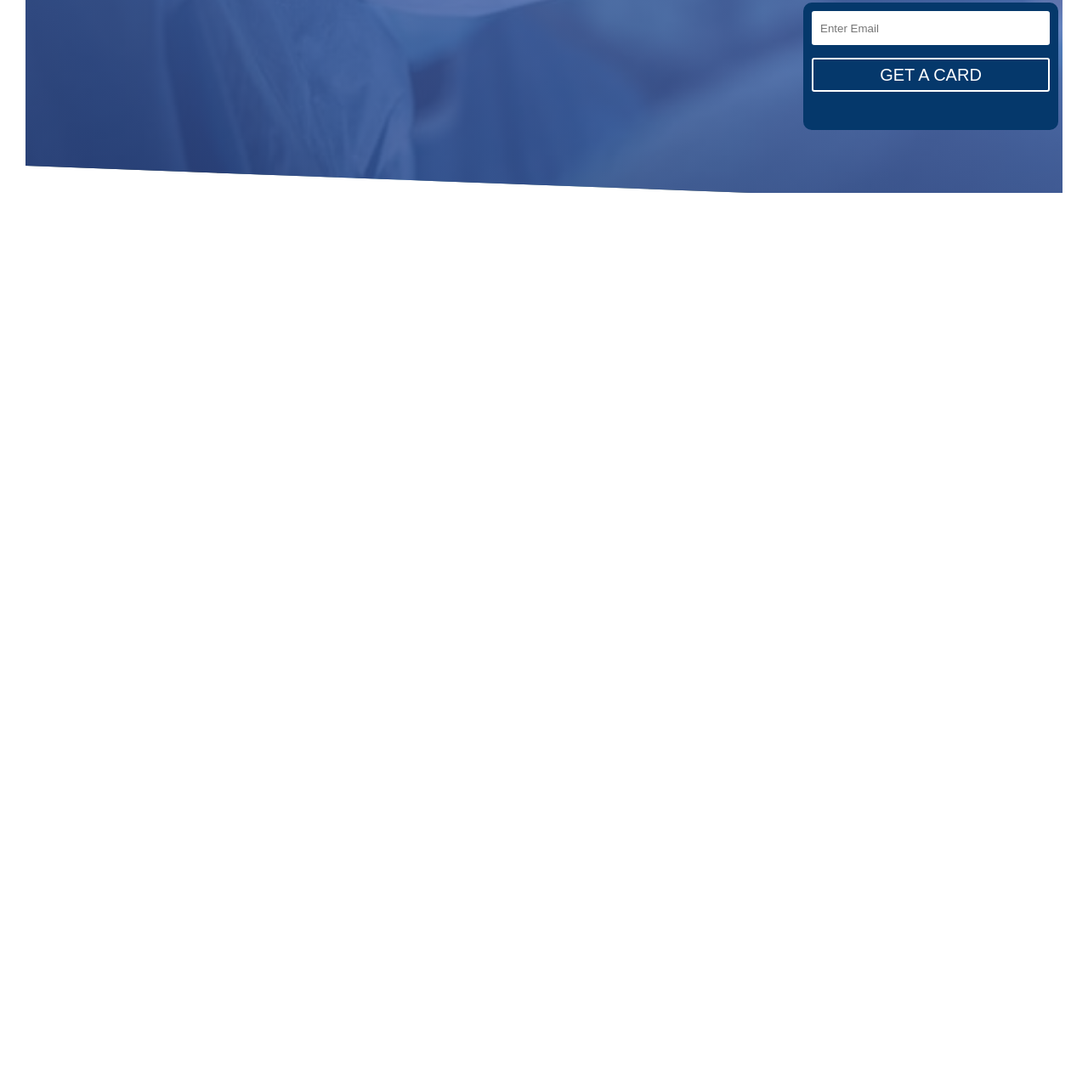
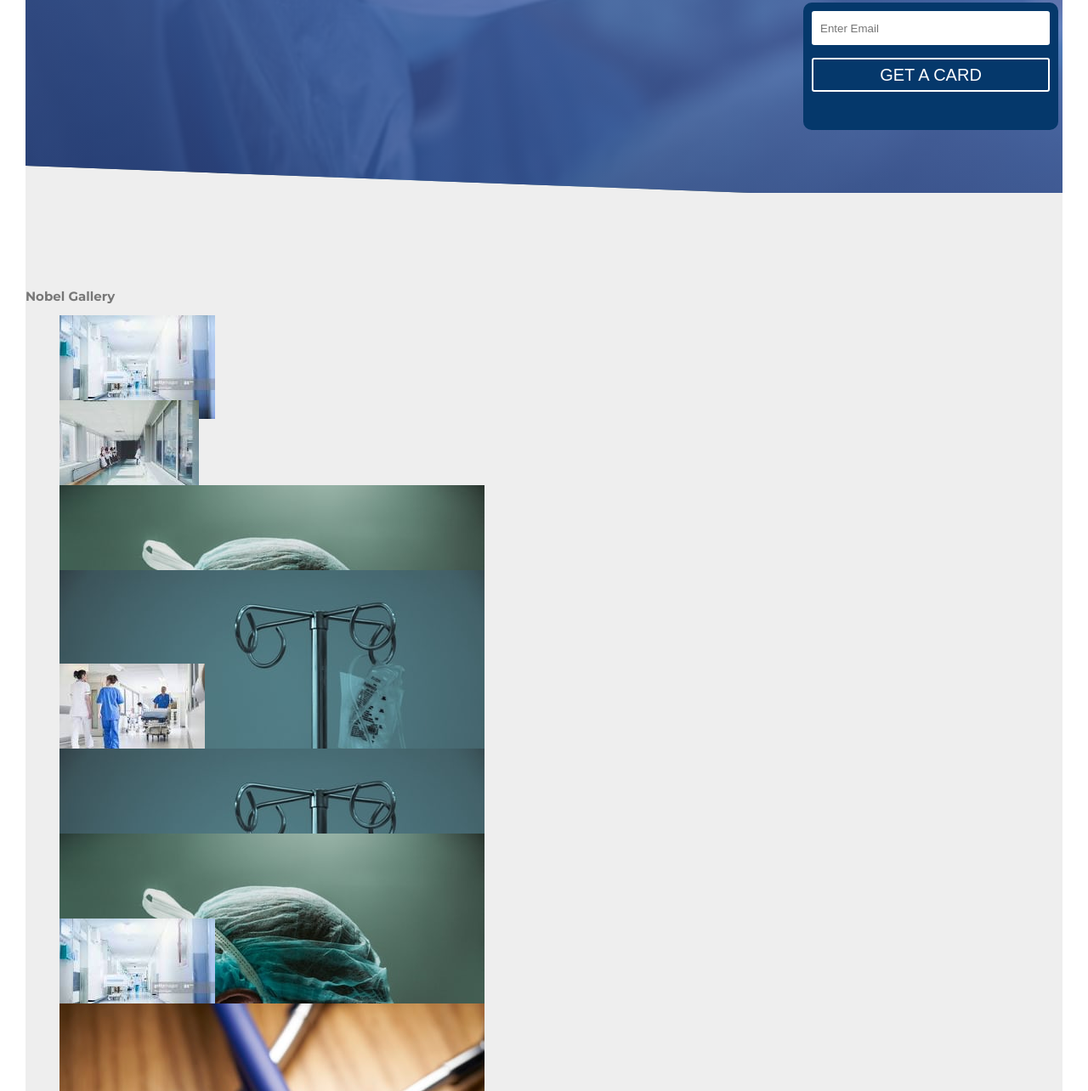
Before and after one commit to laelsdaddy/coventantnobel, a website: page index.html in a window 1280 px wide. Shown: the part 443-1727 px from the top of the page at 85% size. Before the commit the page ends 800 px from the top, so only its background shows below. Drawn offline with Linux system fonts and the light colour scheme.

Commit message:
gallery section updates

```diff
--- a/index.html
+++ b/index.html
@@ -34,5 +34,39 @@
 
    </header>
 
+
+   <main>
+       <section class="section-gallery">
+
+        <h2 class="heading-secondary">Nobel Gallery</h2>
+
+            <div class="row">
+                <div class="section-gallery-container-wrap">
+                    <div class="section-gallery-container-1 clearfix">
+                        <ul class="gallery__photos">
+                            <li class="gallery__photos--content"><img src="img/hall3.jpg" alt="photo1" class="gallery__photos--content-p1"></li>
+                            <li class="gallery__photos--content"><img src="img/hall4.jpg" alt="photo2" class="gallery__photos--content-p1"></li>
+                            <li class="gallery__photos--content"><img src="img/ops.jpg" alt="photo3" class="gallery__photos--content-p1"></li>
+                            <li class="gallery__photos--content"><img src="img/photo-1516574187841-cb9cc2ca948b.jpg" alt="photo4" class="gallery__photos--content-p1"></li>
+                        </ul>
+                    </div>
+
+                    <div class="section-gallery-container-2 clearfix">
+                        <ul class="gallery__photos">
+                            <li class="gallery__photos--content"><img src="img/bg2.jpg" alt="photo1" class="gallery__photos--content-p2"></li>
+                            <li class="gallery__photos--content"><img src="img/photo-1516574187841-cb9cc2ca948b.jpg" alt="photo2" class="gallery__photos--content-p2"></li>
+                            <li class="gallery__photos--content"><img src="img/ops.jpg" alt="photo3" class="gallery__photos--content-p2"></li>
+                            <li class="gallery__photos--content"><img src="img/hall3.jpg" alt="photo4" class="gallery__photos--content-p2"></li>
+                            <li class="gallery__photos--content"><img src="img/bg1.jpg" alt="photo4" class="gallery__photos--content-p2"></li>
+                        </ul>
+                    </div>
+
+                </div>
+
+            </div>
+
+    </section>
+   </main>
+
 </body>
 </html>
--- a/sass/base/_typography.scss
+++ b/sass/base/_typography.scss
@@ -65,3 +65,32 @@ input[type = text] {
     padding-left: 1rem;
     border-radius: 0.3rem;
 }
+
+
+
+
+//header secondary formatting
+.heading-secondary {
+    font-size: 3.5rem;
+    text-align: center;
+    background-image: linear-gradient(to bottom right, rgba($color-secondary-1, 0.9), rgba($color-secondary-2, 0.9));
+    color: transparent;
+    -webkit-background-clip: text;
+    background-clip: text;
+
+    &::after {
+        content: " ";
+        display: block;
+        width: 5rem;
+        height: 0.2rem;
+        margin: 2rem auto;
+        background-image: linear-gradient(to bottom right, rgba($color-secondary-1, 0.9), rgba($color-secondary-2, 0.9));
+        color: transparent;
+        background-clip: text;
+        transition: 1s ease;
+    }
+
+    &:hover::after {
+        width: 25rem;
+    }
+}
--- a/sass/components/_buttons.scss
+++ b/sass/components/_buttons.scss
@@ -15,6 +15,7 @@
 
     &--purple {
         background-color: $color-secondary-2;
+        //background: linear-gradient(to right, $color-secondary-2 50%, $color-secondary-1);
         color: $color-white;
         font-size: 2rem;
         text-transform: uppercase;
@@ -31,7 +32,7 @@
 
 
     &--animated {
-       width: 30%;
+       transform: scale(1.2);
     }
 
 
--- /dev/null
+++ b/sass/components/_gallery.scss
@@ -0,0 +1,54 @@
+.section-gallery {
+    margin: 0 auto;
+    background-color:$color-grey-light;
+    padding-top: 2rem;
+    transition: all 5s;
+
+    &-container-1 {
+        margin: 0 auto;
+    }
+
+    &-container-2 {
+        margin-top: -3rem;
+    }
+
+}
+
+
+
+.gallery__photos {
+
+    &--content {
+        list-style: none;
+        float: left;
+        overflow: hidden;
+
+    }
+
+    &--content-p1 {
+        height: 18rem;
+        width: 22.5rem;
+        transform: scale(1.15);
+        opacity: 0.8;
+
+        &:hover {
+            transform: scale(1.04);
+            box-shadow: 0 25rem 2rem rgba(0,0,0, 0.9);
+            transition: .6s ease;
+            opacity: 1;
+        }
+    }
+
+    &--content-p2 {
+        height: 13rem;
+        width: 18rem;
+        transform: scale(1.15);
+        opacity: 0.8;
+        &:hover {
+            transform: scale(1.04);
+            box-shadow: 0 25rem 2rem rgba(0,0,0, 0.9);
+            transition: .6s ease;
+            opacity: 1;
+        }
+    }
+}
--- a/sass/main.scss
+++ b/sass/main.scss
@@ -10,6 +10,7 @@
 
 @import 'components/buttons';
 @import 'components/cards';
+@import 'components/gallery';
 
 @import 'layout/grid';
 @import 'layout/header';
```
Also changed, not shown: css/style.css.
